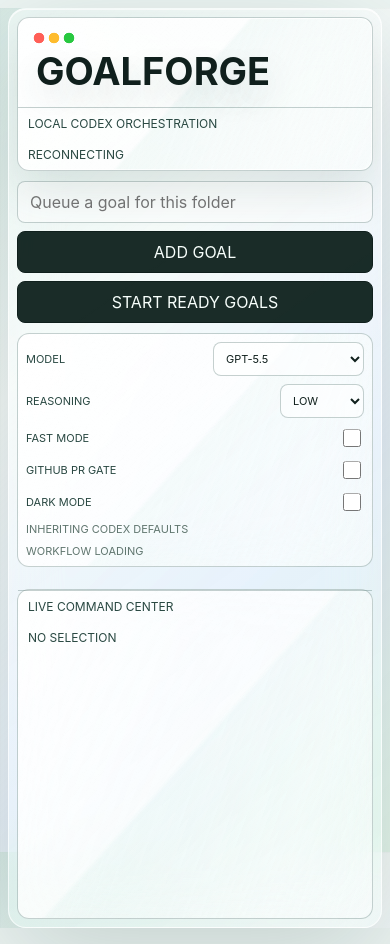
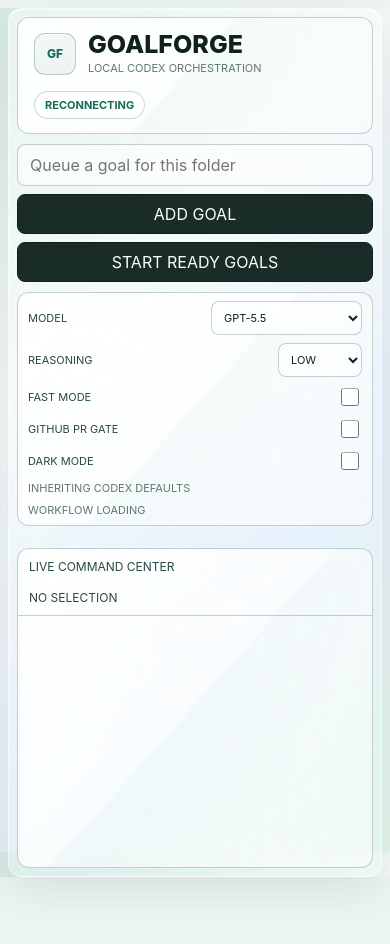
Before and after one commit to topmass/goalforge, a plain HTML site: page static/index.html in a window 390 px wide. After the commit the page ends 893 px from the top, so only its background shows below. Drawn offline with Linux system fonts and the light colour scheme; no server answers.

Commit message:
Refine browser glass dashboard

```diff
--- a/static/index.html
+++ b/static/index.html
@@ -9,9 +9,14 @@
   <body>
     <main class="shell">
       <section class="masthead">
-        <div class="wordmark" aria-label="GoalForge">GoalForge</div>
+        <div class="brand-lockup">
+          <span class="brand-mark" aria-hidden="true">GF</span>
+          <div>
+            <div class="wordmark" aria-label="GoalForge">GoalForge</div>
+            <div class="brand-subtitle">LOCAL CODEX ORCHESTRATION</div>
+          </div>
+        </div>
         <div class="mastline">
-          <span>LOCAL CODEX ORCHESTRATION</span>
           <span id="connection">CONNECTING</span>
         </div>
       </section>
--- a/static/styles.css
+++ b/static/styles.css
@@ -49,8 +49,8 @@
     rgba(224, 241, 238, 0.28) 48%,
     rgba(224, 241, 238, 0.12) 100%
   );
-  --masthead-shadow: inset 0 0 0 1px rgba(255, 255, 255, 0.75), 0 18px 48px rgba(52, 77, 72, 0.14);
-  --wordmark-shadow: 0 14px 32px rgba(47, 93, 84, 0.16);
+  --masthead-shadow: inset 0 1px 0 rgba(255, 255, 255, 0.72);
+  --wordmark-shadow: 0 1px 0 rgba(255, 255, 255, 0.64);
   --button-bg: rgba(12, 31, 27, 0.94);
   --button-ink: #f8fffc;
   --grid-line: rgba(45, 81, 75, 0.035);
@@ -64,20 +64,19 @@
   --background-image: linear-gradient(transparent, transparent);
   --modal-backdrop: rgba(236, 246, 244, 0.78);
   --modal-bg: rgba(253, 255, 254, 0.96);
-  --modal-shadow: 0 26px 90px rgba(59, 88, 82, 0.24);
+  --modal-shadow: 0 18px 50px rgba(59, 88, 82, 0.16);
   --shell-bg: linear-gradient(
     145deg,
     rgba(255, 255, 255, 0.48),
     rgba(255, 255, 255, 0.2) 48%,
     rgba(218, 237, 233, 0.16)
   );
-  --shell-border: rgba(255, 255, 255, 0.66);
-  --shell-shadow: 0 30px 110px rgba(41, 68, 63, 0.2), inset 0 1px 0 rgba(255, 255, 255, 0.78);
-  --card-shadow: 0 14px 34px rgba(43, 76, 70, 0.08), inset 0 1px 0 rgba(255, 255, 255, 0.6);
-  --window-radius: 18px;
+  --shell-border: rgba(255, 255, 255, 0.56);
+  --shell-shadow: 0 14px 42px rgba(41, 68, 63, 0.11), inset 0 1px 0 rgba(255, 255, 255, 0.66);
+  --card-shadow: 0 5px 16px rgba(43, 76, 70, 0.045), inset 0 1px 0 rgba(255, 255, 255, 0.54);
+  --window-radius: 14px;
   --panel-radius: 12px;
   --card-radius: 8px;
-  --mac-controls-opacity: 1;
   --ui: ui-sans-serif, -apple-system, BlinkMacSystemFont, "SF Pro Text", "Segoe UI", sans-serif;
   --mono: "IBM Plex Mono", "SFMono-Regular", Consolas, "Liberation Mono", monospace;
 }
@@ -119,7 +118,6 @@
   --window-radius: 0;
   --panel-radius: 0;
   --card-radius: 0;
-  --mac-controls-opacity: 0;
   --ui: var(--mono);
 }
 
@@ -160,8 +158,8 @@
   border: 1px solid var(--ink);
   background: var(--button-bg);
   color: var(--button-ink);
-  min-height: 42px;
-  padding: 0 14px;
+  min-height: 40px;
+  padding: 0 16px;
   cursor: pointer;
 }
 
@@ -199,7 +197,7 @@
 
 .shell {
   width: min(1800px, calc(100vw - 28px));
-  margin: 18px auto 28px;
+  margin: 12px auto 24px;
   padding: 10px;
   border: 1px solid var(--shell-border);
   border-radius: var(--window-radius);
@@ -212,9 +210,12 @@
 
 .masthead {
   position: relative;
+  display: flex;
+  align-items: center;
+  justify-content: space-between;
+  gap: 16px;
   border: 1px solid var(--line);
-  border-radius: calc(var(--window-radius) - 6px) calc(var(--window-radius) - 6px)
-    var(--panel-radius) var(--panel-radius);
+  border-radius: var(--panel-radius);
   background-color: var(--panel);
   background-image:
     var(--glass-reflect),
@@ -222,32 +223,56 @@
   box-shadow: var(--masthead-shadow);
   backdrop-filter: var(--glass-filter);
   -webkit-backdrop-filter: var(--glass-filter);
+  padding: 14px 16px;
 }
 
-.masthead::before {
-  content: "";
-  position: absolute;
-  top: 14px;
-  left: 15px;
+.brand-lockup {
+  display: flex;
+  align-items: center;
+  gap: 12px;
+  min-width: 0;
+}
+
+.brand-mark {
+  display: grid;
+  place-items: center;
   width: 42px;
-  height: 12px;
-  opacity: var(--mac-controls-opacity);
+  height: 42px;
+  border: 1px solid rgba(23, 107, 88, 0.28);
+  border-radius: 11px;
   background:
-    radial-gradient(circle at 6px 6px, #ff5f57 0 5px, transparent 5.6px),
-    radial-gradient(circle at 21px 6px, #febc2e 0 5px, transparent 5.6px),
-    radial-gradient(circle at 36px 6px, #28c840 0 5px, transparent 5.6px);
-  pointer-events: none;
+    linear-gradient(145deg, rgba(255, 255, 255, 0.74), rgba(255, 255, 255, 0.18)),
+    linear-gradient(135deg, rgba(23, 107, 88, 0.16), rgba(75, 117, 165, 0.1));
+  color: var(--accent);
+  font-weight: 800;
+  font-size: 12px;
+  letter-spacing: 0;
+  box-shadow: inset 0 1px 0 rgba(255, 255, 255, 0.72);
+}
+
+:root[data-theme="dark"] .brand-mark {
+  border-color: var(--line);
+  border-radius: 0;
+  background: var(--bg);
+  box-shadow: none;
+  color: var(--muted);
 }
 
 .wordmark {
-  padding: 36px 18px 18px;
+  padding: 0;
   color: var(--ink);
-  font-size: clamp(36px, 4.6vw, 72px);
-  font-weight: 700;
-  line-height: 0.92;
+  font-size: 26px;
+  font-weight: 760;
+  line-height: 1;
   letter-spacing: 0;
   text-transform: uppercase;
   text-shadow: var(--wordmark-shadow);
+}
+
+.brand-subtitle {
+  margin-top: 4px;
+  color: var(--dim);
+  font-size: 11px;
 }
 
 .mastline,
@@ -256,10 +281,35 @@
   align-items: center;
   justify-content: space-between;
   gap: 16px;
-  border-top: 1px solid var(--line);
-  padding: 8px 10px;
   color: var(--muted);
   font-size: 12px;
+}
+
+.mastline {
+  justify-content: flex-end;
+  border: 0;
+  padding: 0;
+}
+
+#connection {
+  border: 1px solid rgba(23, 107, 88, 0.24);
+  border-radius: 999px;
+  background: rgba(255, 255, 255, 0.42);
+  color: var(--accent);
+  padding: 6px 10px;
+  font-size: 11px;
+  font-weight: 700;
+}
+
+:root[data-theme="dark"] #connection {
+  border-radius: 0;
+  background: transparent;
+  color: var(--muted);
+}
+
+.panel-title {
+  border-bottom: 1px solid var(--line);
+  padding: 10px 11px;
 }
 
 .selected-task {
@@ -278,7 +328,7 @@
 
 .toolbar {
   display: grid;
-  grid-template-columns: minmax(260px, 1fr) auto auto;
+  grid-template-columns: minmax(280px, 1fr) auto auto;
   gap: 8px;
   margin: 10px 0;
 }
@@ -295,7 +345,7 @@
   background-image:
     var(--glass-reflect),
     var(--chrome);
-  padding: 8px;
+  padding: 8px 10px;
   backdrop-filter: var(--glass-filter);
   -webkit-backdrop-filter: var(--glass-filter);
 }
@@ -332,7 +382,7 @@
 }
 
 .column {
-  min-height: 310px;
+  min-height: 300px;
   border: 1px solid var(--line);
   border-radius: var(--panel-radius);
   background-color: var(--panel);
@@ -379,7 +429,12 @@
 .task-card:hover,
 .task-card.selected {
   border-color: var(--accent);
-  transform: translateY(-1px);
+  background-color: rgba(255, 255, 255, 0.68);
+}
+
+:root[data-theme="dark"] .task-card:hover,
+:root[data-theme="dark"] .task-card.selected {
+  background-color: var(--panel-2);
 }
 
 .task-id {
@@ -443,7 +498,7 @@
   background-image:
     var(--glass-reflect),
     var(--chrome);
-  min-height: 330px;
+  min-height: 320px;
   margin-top: 10px;
   backdrop-filter: var(--glass-filter);
   -webkit-backdrop-filter: var(--glass-filter);
@@ -645,6 +700,11 @@
     flex-direction: column;
   }
 
+  .masthead {
+    align-items: flex-start;
+    flex-direction: column;
+  }
+
   .command-grid {
     grid-template-columns: minmax(0, 1fr);
   }
@@ -659,7 +719,7 @@
   }
 
   .wordmark {
-    font-size: 38px;
+    font-size: 25px;
   }
 }
 
```
